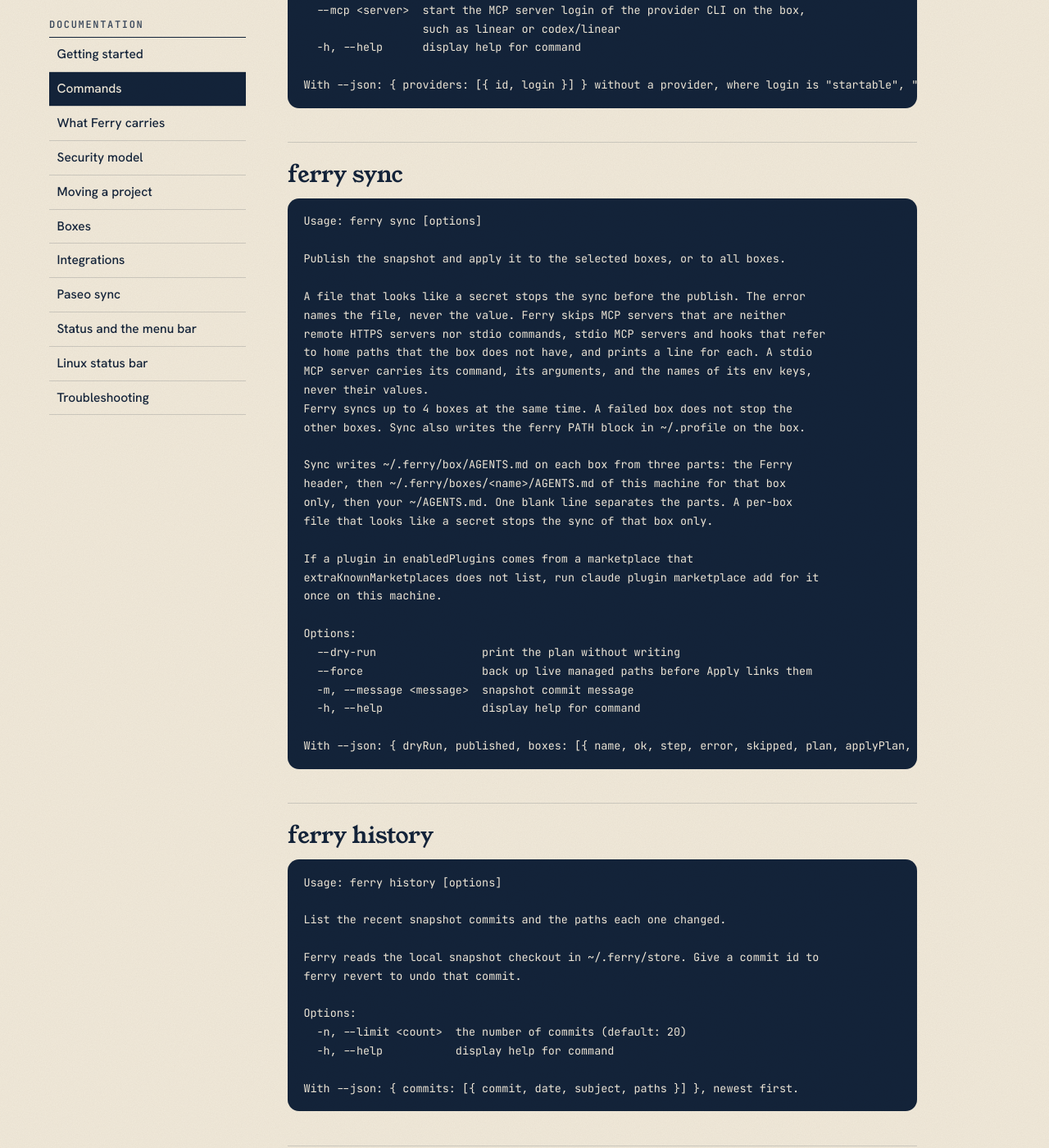
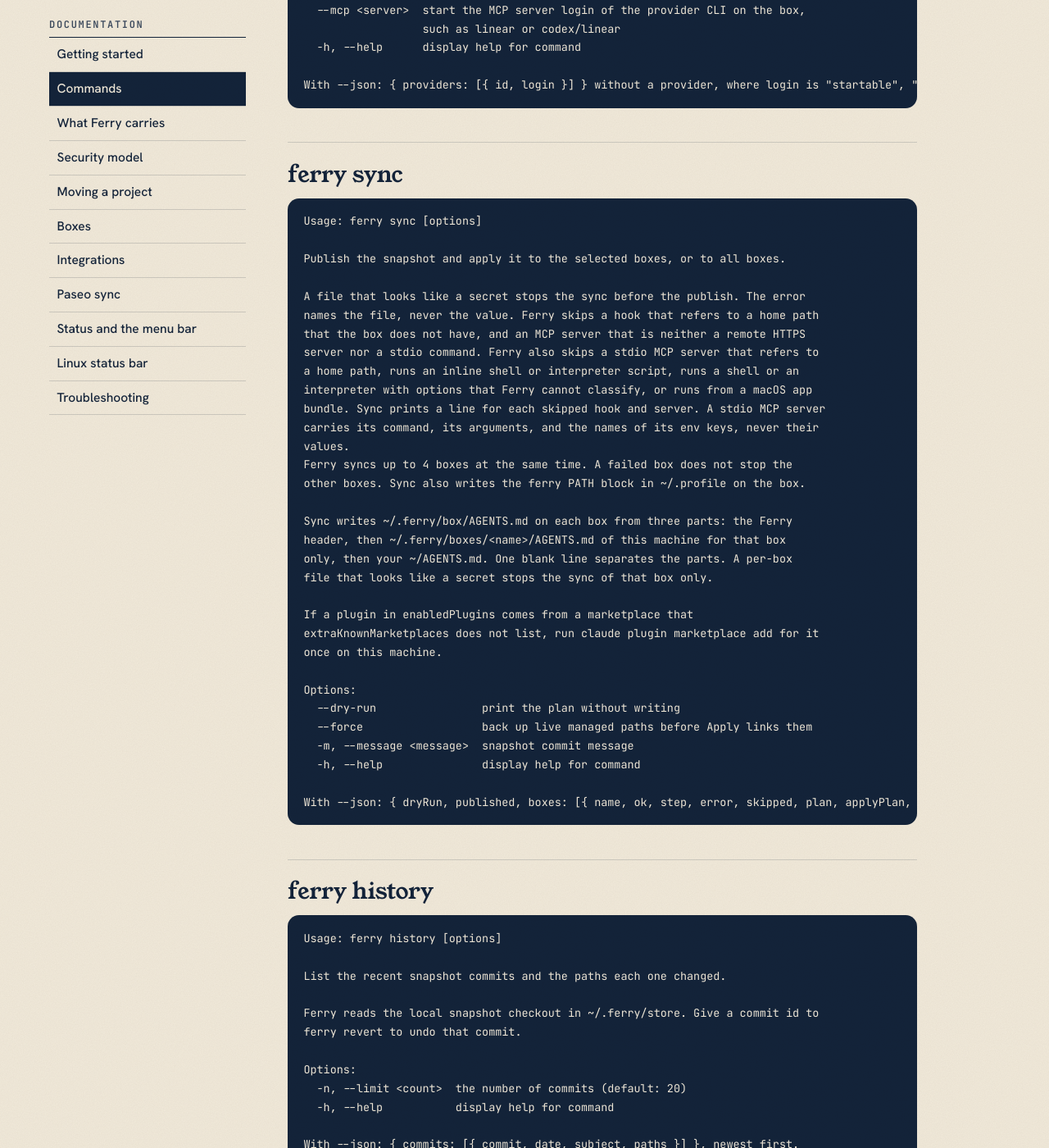
Before and after one commit to dlhck/ferry, a Jekyll site: the page built from docs/commands.md, in a window 1280 px wide and 1400 px high, scrolled down 8295 px. Shown: the whole window at 82% size. Built offline with Jekyll 4.4.1, drawn with Linux system fonts in a browser that asks for light colours.

Commit message:
docs(sync): name each skip reason of a stdio MCP server in the sync help

```diff
--- a/docs/commands.md
+++ b/docs/commands.md
@@ -354,11 +354,14 @@
 Publish the snapshot and apply it to the selected boxes, or to all boxes.
 
 A file that looks like a secret stops the sync before the publish. The error
-names the file, never the value. Ferry skips MCP servers that are neither
-remote HTTPS servers nor stdio commands, stdio MCP servers and hooks that refer
-to home paths that the box does not have, and prints a line for each. A stdio
-MCP server carries its command, its arguments, and the names of its env keys,
-never their values.
+names the file, never the value. Ferry skips a hook that refers to a home path
+that the box does not have, and an MCP server that is neither a remote HTTPS
+server nor a stdio command. Ferry also skips a stdio MCP server that refers to
+a home path, runs an inline shell or interpreter script, runs a shell or an
+interpreter with options that Ferry cannot classify, or runs from a macOS app
+bundle. Sync prints a line for each skipped hook and server. A stdio MCP server
+carries its command, its arguments, and the names of its env keys, never their
+values.
 Ferry syncs up to 4 boxes at the same time. A failed box does not stop the
 other boxes. Sync also writes the ferry PATH block in ~/.profile on the box.
 
```
Also changed, not shown: src/cli.ts (+8 -5 lines).
